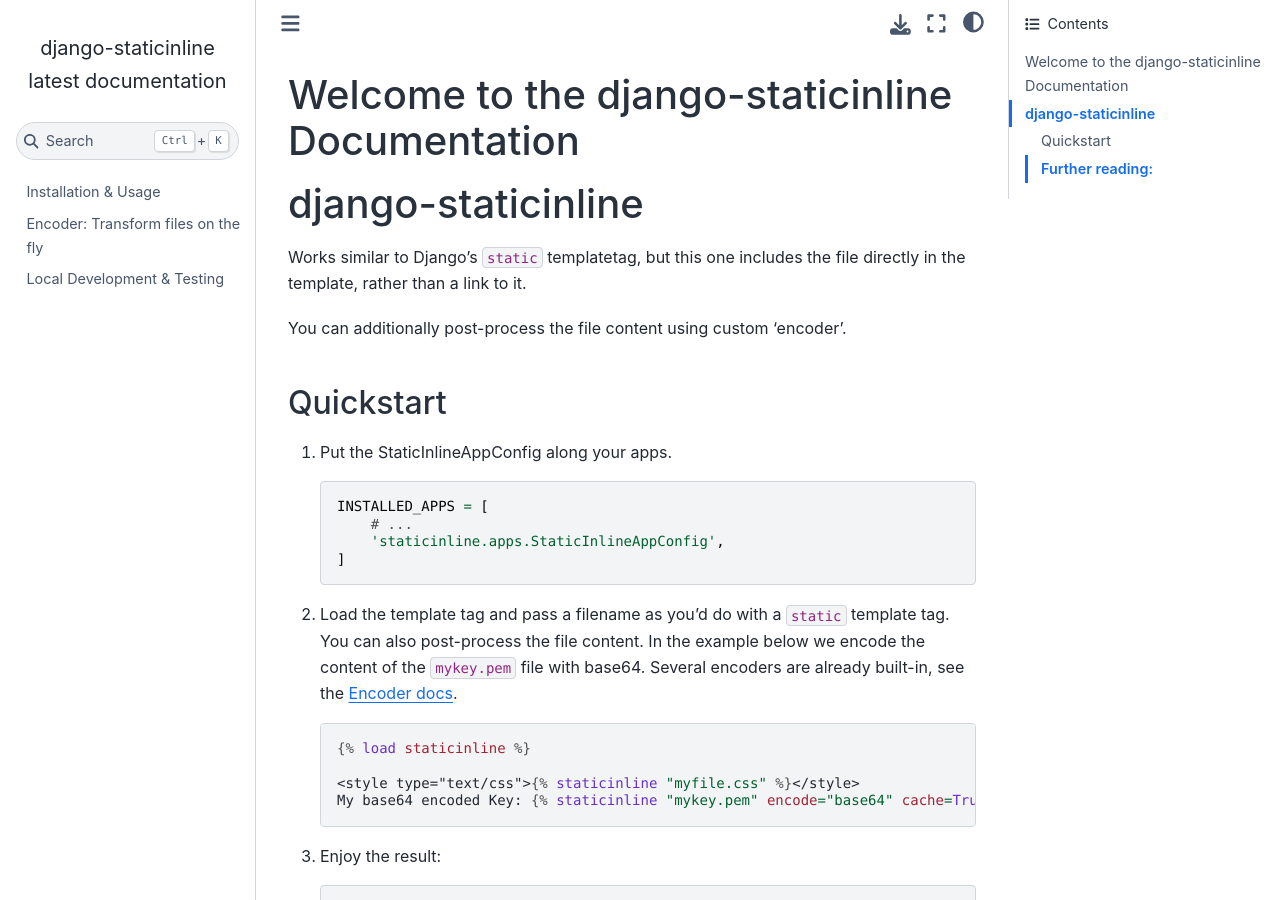
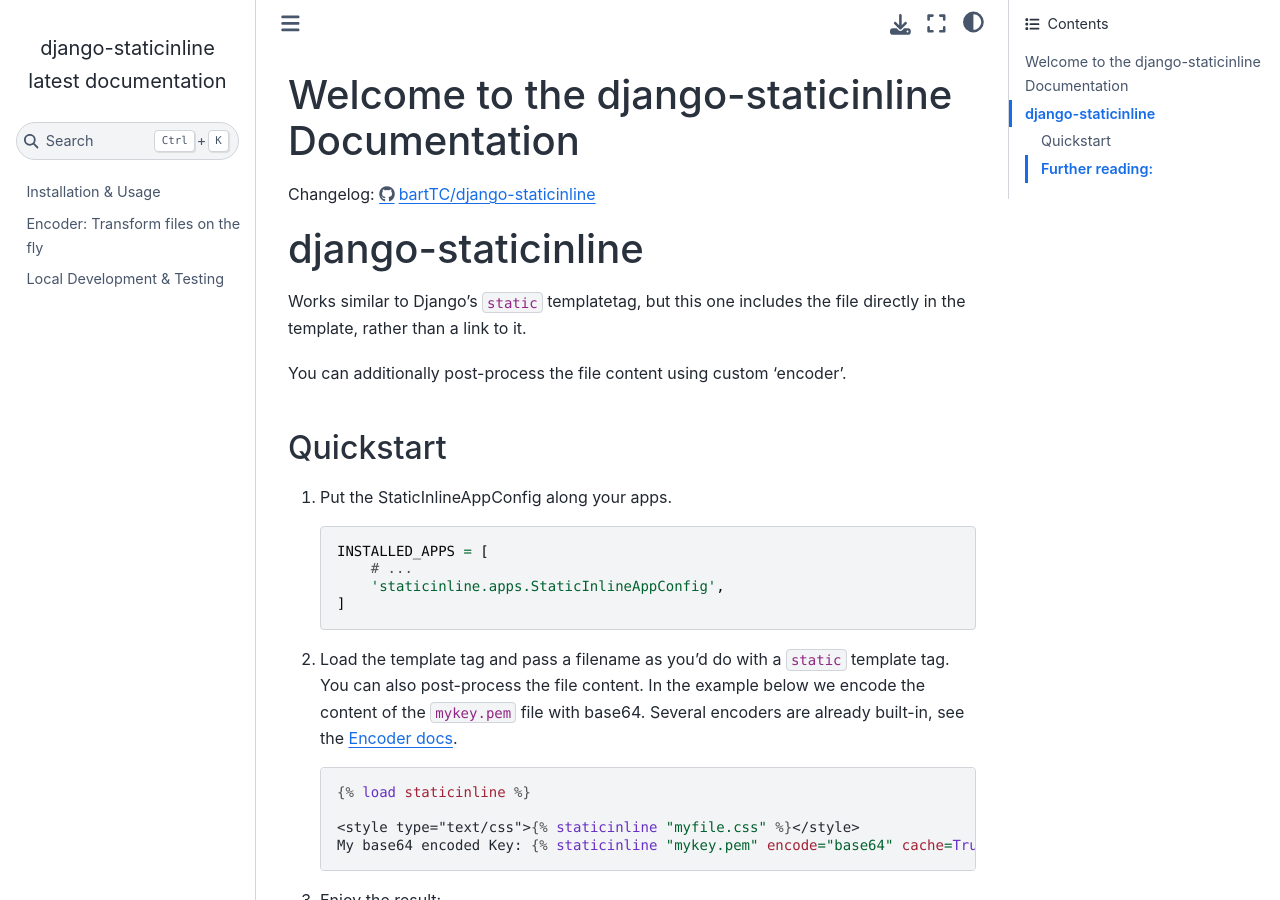
Before and after one commit to bartTC/django-staticinline, a Sphinx documentation site: the page built from docs/index.rst, in a window 1280 px wide and 900 px high. Built offline with Sphinx 7.4.7 and the Sphinx Book theme 1.1.4, drawn with Linux system fonts in a browser that asks for light colours; some of the changed lines change nothing that is shown.

Commit message:
Add link to changelog

```diff
--- a/docs/index.rst
+++ b/docs/index.rst
@@ -3,6 +3,8 @@
 ================================================
 Welcome to the django-staticinline Documentation
 ================================================
+
+Changelog: https://github.com/bartTC/django-staticinline/blob/main/CHANGELOG.md
 
 ===================
 django-staticinline
```
